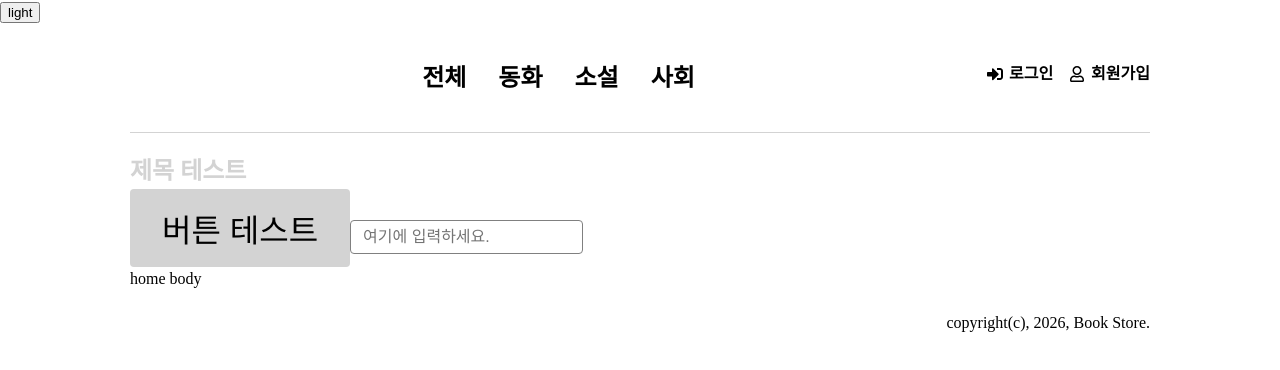
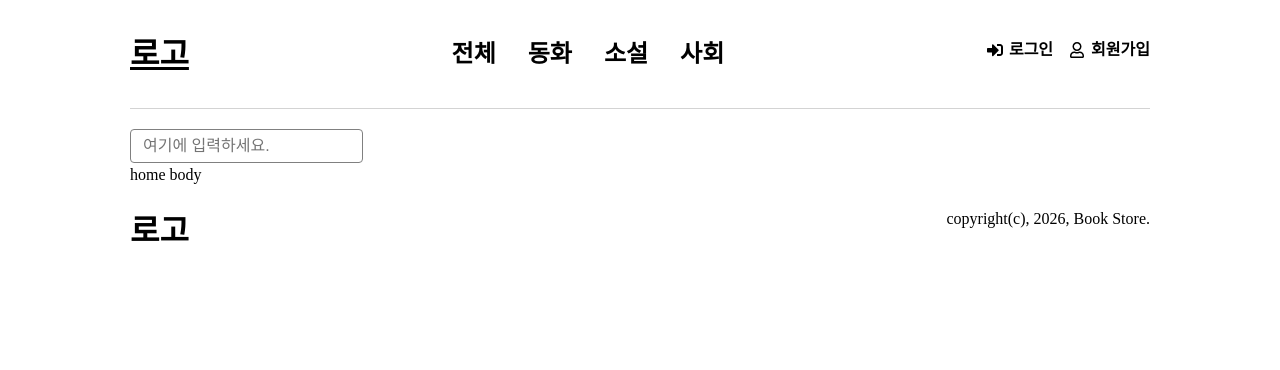
Before and after one commit to TeemoGB/book-store-ref, a React (Create React App) app: page / in a window 1280 px wide. Shown: the top 370 px of the page. Built offline with nearby package versions, Linux system fonts and the light colour scheme.

Commit message:
라우트작성, 모델 정의

```diff
--- a/package.json
+++ b/package.json
@@ -11,9 +11,11 @@
     "@types/node": "^16.18.126",
     "@types/react": "^19.2.14",
     "@types/react-dom": "^19.2.3",
+    "@types/react-router-dom": "^5.3.3",
     "react": "^19.2.4",
     "react-dom": "^19.2.4",
     "react-icons": "^5.6.0",
+    "react-router-dom": "^7.13.2",
     "react-scripts": "5.0.1",
     "sanitize.css": "^13.0.0",
     "styled-components": "^6.3.12",
--- a/src/App.tsx
+++ b/src/App.tsx
@@ -1,19 +1,33 @@
 import Layout from "./components/layout/Layout";
 import Home from "./pages/Home";
-import { GlobalStyle } from "./style/global";
-import { ThemeContext, ThemeProvider } from "styled-components";
-import { dark, getTheme, light, ThemeName } from "./style/theme";
-import ThemeSwitcher from "./components/header/ThemeSwitcher";
-import { useContext, useState } from "react";
 import { BookStoreThemeProvider } from "./context/themeContext";
+import { createBrowserRouter, RouterProvider } from "react-router-dom";
+import Error from "./components/common/Error";
+
+const router = createBrowserRouter([
+    {
+        path: "/",
+        element: (
+            <Layout>
+                <Home />
+            </Layout>
+        ),
+        errorElement: <Error />,
+    },
+    {
+        path: "/books",
+        element: (
+            <Layout>
+                <div>도서 목록</div>
+            </Layout>
+        ),
+    },
+]);
 
 function App() {
     return (
         <BookStoreThemeProvider>
-            <ThemeSwitcher />
-            <Layout>
-                <Home />
-            </Layout>
+            <RouterProvider router={router} />
         </BookStoreThemeProvider>
     );
 }
--- /dev/null
+++ b/src/components/common/Error.tsx
@@ -0,0 +1,20 @@
+import { useRouteError } from "react-router-dom";
+
+interface RouteError {
+    statusText?: string;
+    message?: string;
+}
+
+function Error() {
+    const error = useRouteError() as RouteError;
+
+    return (
+        <div>
+            <h1>오류가 발생했습니다.</h1>
+            <p>다음과 같은 오류가 발생했습니다.</p>
+            <p>{error.statusText || error.message}</p>
+        </div>
+    );
+}
+
+export default Error;
--- a/src/components/common/Footer.tsx
+++ b/src/components/common/Footer.tsx
@@ -4,7 +4,7 @@ import styled from "styled-components";
 function Footer() {
     return (
         <FooterStyle>
-            <h1>{/* <img src={logo} alt='book store' /> */}</h1>
+            <h1>로고{/* <img src={logo} alt='book store' /> */}</h1>
             <div>copyright(c), 2026, Book Store.</div>
         </FooterStyle>
     );
--- a/src/components/common/Header.tsx
+++ b/src/components/common/Header.tsx
@@ -1,6 +1,7 @@
 import { styled } from "styled-components";
 // import logo from '../../assets/images/logo.png';
 import { FaSignInAlt, FaRegUser } from "react-icons/fa";
+import { Link } from "react-router-dom";
 
 const SignInIcon = FaSignInAlt as React.FC;
 const RegUserIcon = FaRegUser as React.FC;
@@ -27,21 +28,25 @@ const CATEGORY = [
 function Header() {
     return (
         <HeaderStyle>
-            <h1>{/* <img src={logo} alt='book store' /> */}</h1>
+            <h1>
+                <Link to="/">
+                    로고{/* <img src={logo} alt='book store' /> */}
+                </Link>
+            </h1>
 
             <nav className="category">
                 <ul>
                     {CATEGORY.map((item) => (
                         <li key={item.id}>
-                            <a
-                                href={
+                            <Link
+                                to={
                                     item.id == null
                                         ? "/books"
                                         : `/books?category_id=${item.id}`
                                 }
                             >
                                 {item.name}
-                            </a>
+                            </Link>
                         </li>
                     ))}
                 </ul>
@@ -49,14 +54,14 @@ function Header() {
             <nav className="auth">
                 <ul>
                     <li>
-                        <a href="/login">
+                        <Link to="/login">
                             <SignInIcon /> 로그인
-                        </a>
+                        </Link>
                     </li>
                     <li>
-                        <a href="/login">
+                        <Link to="/login">
                             <RegUserIcon /> 회원가입
-                        </a>
+                        </Link>
                     </li>
                 </ul>
             </nav>
--- /dev/null
+++ b/src/models/category.model.ts
@@ -0,0 +1,4 @@
+export interface Category {
+    id: number | null;
+    name: string;
+}
--- /dev/null
+++ b/src/models/pagination.model.ts
@@ -0,0 +1,4 @@
+export interface Pagination {
+    currentPage: number;
+    totalCount: number;
+}
--- a/src/pages/Home.tsx
+++ b/src/pages/Home.tsx
@@ -5,12 +5,12 @@ import Title from "../components/common/Title";
 function Home() {
     return (
         <>
-            <Title size="md" color="background">
+            {/* <Title size="md" color="background">
                 제목 테스트
             </Title>
             <Button size="lg" scheme="normal">
                 버튼 테스트
-            </Button>
+            </Button> */}
             <InputText placeholder="여기에 입력하세요." />
             <div>home body</div>
         </>
```
Also changed, not shown: src/models/book.model.ts (added, +21 -0 lines), src/models/cart.model.ts (added, +8 -0 lines), src/models/order.model.ts (added, +10 -0 lines), 1 other file (tests, documents, lock files or other folders).
